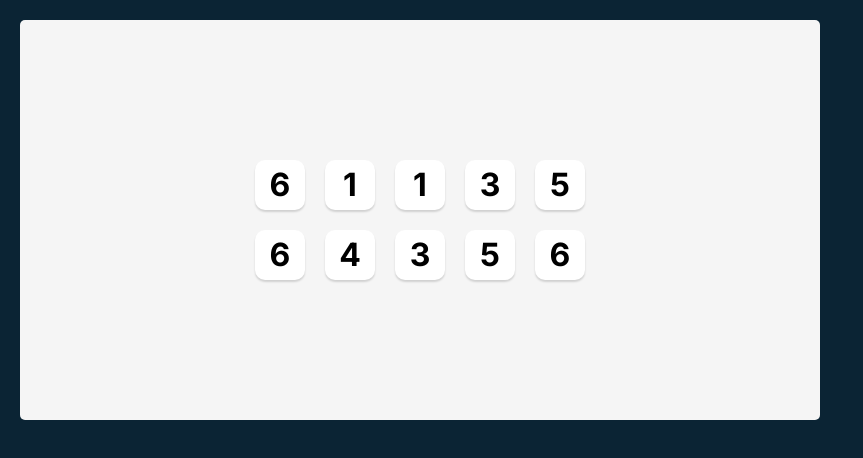
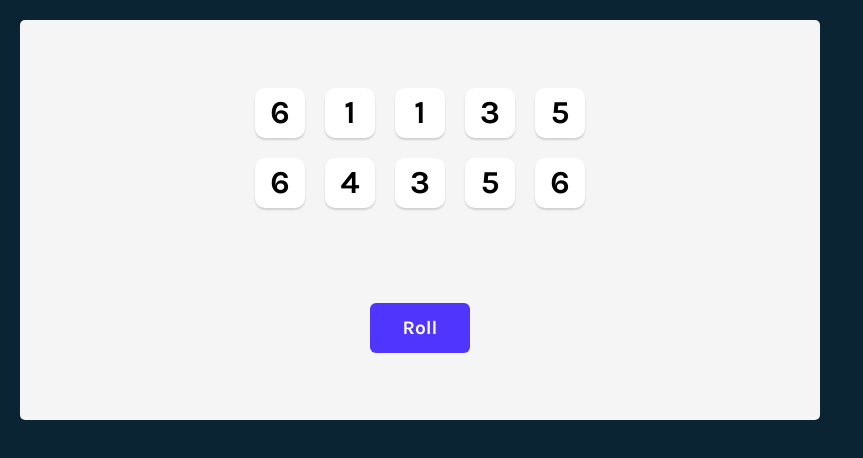
Before and after one commit to Persona743/tenzies-game, a React (Vite) app: page / in a window 1280 px wide. Shown: the top 458 px of the page, without its empty margins (0-863 px from the left). Built offline with nearby package versions, Linux system fonts and the light colour scheme.

Commit message:
roll btn added

```diff
--- a/src/App.css
+++ b/src/App.css
@@ -6,6 +6,7 @@
     margin: 0;
     background-color: #0B2434;
     padding: 20px;
+    font-family: 'Karla', sans-serif;
 }
 
 main {
@@ -16,7 +17,7 @@
     padding: 20px;
     display: flex;
     flex-direction: column;
-    justify-content: center;
+    justify-content: space-around;
     align-items: center;
 }
 
@@ -27,10 +28,10 @@
     gap: 20px;
 }
 
-.die-face{
+.die-face {
     height: 50px;
     width: 50px;
-    box-shadow: 0 2px 2px rgba(0, 0,0, 0.15);
+    box-shadow: 0 2px 2px rgba(0, 0, 0, 0.15);
     border-radius: 10px;
     display: flex;
     justify-content: center;
@@ -39,6 +40,28 @@
     background-color: white;
 }
 
-.die-num{
+.die-num {
     font-size: 2rem;
 }
+
+
+.roll-dice-btn {
+    height: 50px;
+    width: 100px;
+    border: none;
+    border-radius: 6px;
+    background-color: #5035FF;
+    color: white;
+    font-size: 1.2rem;
+    font-family: 'Karla',
+        sans-serif;
+    cursor: pointer;
+}
+
+.roll-dice-btn:focus {
+    outline: none;
+}
+
+.roll-dice-btn:active {
+    box-shadow: inset 5px 5px 10px -3px rgba(0, 0, 0, 0.7);
+}
--- a/src/App.jsx
+++ b/src/App.jsx
@@ -14,11 +14,16 @@
         return newDice;
     }
 
+  function rollDice() {
+    setDice(allNewDice())
+  }
+
     const diceElements = dice.map((die) => <Die value={die} />);
 
     return (
         <main>
-            <div className="dice-container">{diceElements}</div>
+        <div className="dice-container">{diceElements}</div>
+        <button className='roll-dice-btn' onClick={rollDice}>Roll</button>
         </main>
     );
 }
```
